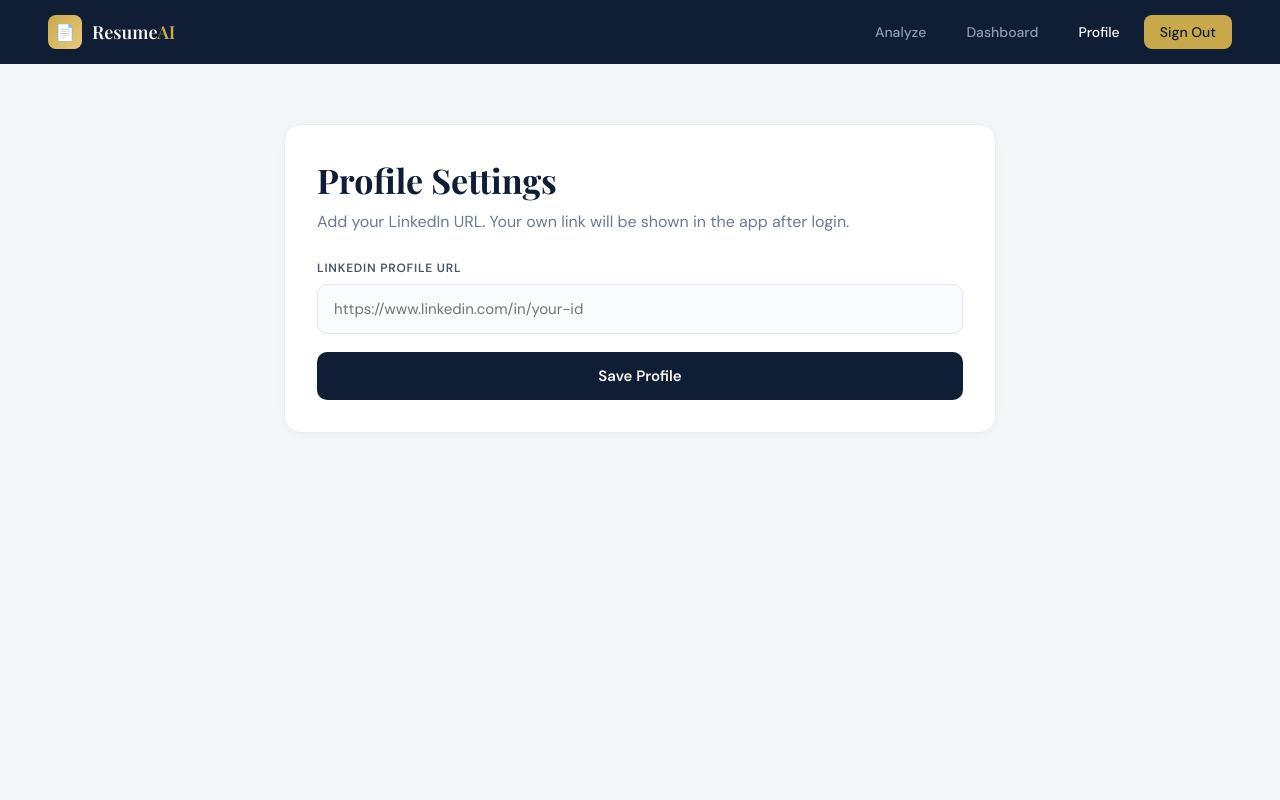
After one commit to anandkundurthi/ai-resume-analyzer, a FastAPI app: template app/templates/profile.html in a window 1280 px wide. The commit adds this page. Run offline with FastAPI, Linux system fonts and the light colour scheme; the template is opened without the code that fills it, so the values that code supplies are empty.

Commit message:
Make LinkedIn link user-specific with profile settings

```diff
--- a/app/main.py
+++ b/app/main.py
@@ -20,6 +20,19 @@ templates = Jinja2Templates(directory="app/templates")
 
 ALL_SKILLS = skills["technical"] + skills["soft_skills"] + skills["tools"] + skills["business"]
 
+
+def normalize_linkedin_url(url: str):
+    if not url:
+        return None
+    cleaned = url.strip()
+    if not cleaned:
+        return None
+    if "linkedin.com" not in cleaned.lower():
+        return None
+    if not cleaned.startswith("http://") and not cleaned.startswith("https://"):
+        cleaned = f"https://{cleaned}"
+    return cleaned
+
 @app.get("/")
 def root():
     return RedirectResponse("/login", status_code=303)
@@ -34,18 +47,28 @@ def login(request: Request, email: str = Form(...), password: str = Form(...), d
     if not user or password != user.hashed_password:
         return templates.TemplateResponse("login.html", {"request": request, "error": "Invalid credentials"})
     request.session["user"] = user.email
+    request.session["linkedin_url"] = user.linkedin_url
     return RedirectResponse("/upload", status_code=303)
 
 @app.get("/register", response_class=HTMLResponse)
 def register_page(request: Request):
-    return templates.TemplateResponse("register.html", {"request": request})
+    return templates.TemplateResponse("register.html", {"request": request, "linkedin_url": ""})
 
 @app.post("/register")
-def register(request: Request, email: str = Form(...), password: str = Form(...), db: Session = Depends(get_db)):
+def register(
+    request: Request,
+    email: str = Form(...),
+    password: str = Form(...),
+    linkedin_url: str = Form(""),
+    db: Session = Depends(get_db),
+):
     existing_user = db.query(User).filter(User.email == email).first()
     if existing_user:
-        return templates.TemplateResponse("register.html", {"request": request, "error": "User already exists"})
-    new_user = User(email=email, hashed_password=password)
+        return templates.TemplateResponse("register.html", {"request": request, "error": "User already exists", "linkedin_url": linkedin_url})
+    normalized_linkedin = normalize_linkedin_url(linkedin_url)
+    if linkedin_url.strip() and not normalized_linkedin:
+        return templates.TemplateResponse("register.html", {"request": request, "error": "Enter a valid LinkedIn URL", "linkedin_url": linkedin_url})
+    new_user = User(email=email, hashed_password=password, linkedin_url=normalized_linkedin)
     db.add(new_user)
     db.commit()
     return RedirectResponse("/login", status_code=303)
@@ -54,7 +77,7 @@ def register(request: Request, email: str = Form(...), password: str = Form(...)
 def upload_page(request: Request):
     if not request.session.get("user"):
         return RedirectResponse("/login", status_code=303)
-    return templates.TemplateResponse("index.html", {"request": request})
+    return templates.TemplateResponse("index.html", {"request": request, "linkedin_url": request.session.get("linkedin_url")})
 
 @app.post("/analyze/", response_class=HTMLResponse)
 async def analyze_resume(request: Request, resume: UploadFile = File(...), job_description: str = Form(...), db: Session = Depends(get_db)):
@@ -65,11 +88,11 @@ async def analyze_resume(request: Request, resume: UploadFile = File(...), job_d
     try:
         resume_text = extract_text_from_upload(resume)
     except ValueError as e:
-        return templates.TemplateResponse("index.html", {"request": request, "error": str(e)})
+        return templates.TemplateResponse("index.html", {"request": request, "error": str(e), "linkedin_url": request.session.get("linkedin_url")})
     except Exception:
-        return templates.TemplateResponse("index.html", {"request": request, "error": "Could not read this document. Try another file format or a cleaner document."})
+        return templates.TemplateResponse("index.html", {"request": request, "error": "Could not read this document. Try another file format or a cleaner document.", "linkedin_url": request.session.get("linkedin_url")})
     if not resume_text:
-        return templates.TemplateResponse("index.html", {"request": request, "error": "Could not read document content"})
+        return templates.TemplateResponse("index.html", {"request": request, "error": "Could not read document content", "linkedin_url": request.session.get("linkedin_url")})
     cleaned_resume = clean_text(resume_text)
     cleaned_jd = clean_text(job_description)
     similarity_score, matched_skills, missing_skills = calculate_similarity(cleaned_resume, cleaned_jd, ALL_SKILLS)
@@ -95,6 +118,7 @@ async def analyze_resume(request: Request, resume: UploadFile = File(...), job_d
             "suggestions": suggestions,
             "action_plan": action_plan,
             "user": user_email,
+            "linkedin_url": request.session.get("linkedin_url"),
         },
     )
 
@@ -109,7 +133,43 @@ def dashboard(request: Request, db: Session = Depends(get_db)):
     analyses = db.query(Analysis).filter(Analysis.user_id == user.id).all()
     total_scans = len(analyses)
     avg_score = int(sum(a.score or 0 for a in analyses) / total_scans) if total_scans > 0 else 0
-    return templates.TemplateResponse("dashboard.html", {"request": request, "analyses": analyses, "total_scans": total_scans, "avg_score": avg_score, "user": user_email})
+    return templates.TemplateResponse(
+        "dashboard.html",
+        {
+            "request": request,
+            "analyses": analyses,
+            "total_scans": total_scans,
+            "avg_score": avg_score,
+            "user": user_email,
+            "linkedin_url": user.linkedin_url,
+        },
+    )
+
+
+@app.get("/profile", response_class=HTMLResponse)
+def profile_page(request: Request, db: Session = Depends(get_db)):
+    if not request.session.get("user"):
+        return RedirectResponse("/login", status_code=303)
+    user = db.query(User).filter(User.email == request.session["user"]).first()
+    if not user:
+        return RedirectResponse("/login", status_code=303)
+    return templates.TemplateResponse("profile.html", {"request": request, "linkedin_url": user.linkedin_url, "saved": False})
+
+
+@app.post("/profile", response_class=HTMLResponse)
+def update_profile(request: Request, linkedin_url: str = Form(""), db: Session = Depends(get_db)):
+    if not request.session.get("user"):
+        return RedirectResponse("/login", status_code=303)
+    user = db.query(User).filter(User.email == request.session["user"]).first()
+    if not user:
+        return RedirectResponse("/login", status_code=303)
+    normalized_linkedin = normalize_linkedin_url(linkedin_url)
+    if linkedin_url.strip() and not normalized_linkedin:
+        return templates.TemplateResponse("profile.html", {"request": request, "linkedin_url": user.linkedin_url, "saved": False, "error": "Enter a valid LinkedIn URL"})
+    user.linkedin_url = normalized_linkedin
+    db.commit()
+    request.session["linkedin_url"] = user.linkedin_url
+    return templates.TemplateResponse("profile.html", {"request": request, "linkedin_url": user.linkedin_url, "saved": True})
 
 @app.get("/logout")
 def logout(request: Request):
--- a/app/templates/dashboard.html
+++ b/app/templates/dashboard.html
@@ -67,7 +67,10 @@
     <div class="nav-links">
         <a href="/upload" class="nav-link">Analyze</a>
         <a href="/dashboard" class="nav-link active">Dashboard</a>
-        <a href="https://www.linkedin.com/in/anandkundurthi" class="nav-link" target="_blank" rel="noopener noreferrer">LinkedIn</a>
+        <a href="/profile" class="nav-link">Profile</a>
+        {% if linkedin_url %}
+        <a href="{{ linkedin_url }}" class="nav-link" target="_blank" rel="noopener noreferrer">LinkedIn</a>
+        {% endif %}
         <a href="/logout" class="nav-logout">Sign Out</a>
     </div>
 </nav>
--- a/app/templates/index.html
+++ b/app/templates/index.html
@@ -56,7 +56,10 @@
     <div class="nav-links">
         <a href="/upload" class="nav-link active">Analyze</a>
         <a href="/dashboard" class="nav-link">Dashboard</a>
-        <a href="https://www.linkedin.com/in/anandkundurthi" class="nav-link" target="_blank" rel="noopener noreferrer">LinkedIn</a>
+        <a href="/profile" class="nav-link">Profile</a>
+        {% if linkedin_url %}
+        <a href="{{ linkedin_url }}" class="nav-link" target="_blank" rel="noopener noreferrer">LinkedIn</a>
+        {% endif %}
         <a href="/logout" class="nav-logout">Sign Out</a>
     </div>
 </nav>
--- a/app/templates/login.html
+++ b/app/templates/login.html
@@ -39,9 +39,6 @@
         .register-link { text-align: center; font-size: 14px; color: #6b7a90; }
         .register-link a { color: var(--navy); font-weight: 600; text-decoration: none; border-bottom: 2px solid var(--gold); padding-bottom: 1px; }
         .register-link a:hover { color: var(--gold); }
-        .profile-link { text-align: center; margin-top: 12px; font-size: 13px; color: #8a9bb5; }
-        .profile-link a { color: var(--navy); text-decoration: none; font-weight: 500; }
-        .profile-link a:hover { color: var(--gold); }
         @keyframes fadeUp { from { opacity: 0; transform: translateY(20px); } to { opacity: 1; transform: translateY(0); } }
         @media (max-width: 900px) { .left-panel { display: none; } .right-panel { width: 100%; } }
     </style>
@@ -72,7 +69,6 @@
         </form>
         <div class="divider">or</div>
         <div class="register-link">Don't have an account? <a href="/register">Create one free</a></div>
-        <div class="profile-link">Connect with developer: <a href="https://www.linkedin.com/in/anandkundurthi" target="_blank" rel="noopener noreferrer">LinkedIn</a></div>
     </div>
 </div>
 </body>
--- /dev/null
+++ b/app/templates/profile.html
@@ -0,0 +1,62 @@
+<!DOCTYPE html>
+<html lang="en">
+<head>
+    <meta charset="UTF-8">
+    <meta name="viewport" content="width=device-width, initial-scale=1.0">
+    <title>Profile Settings — ResumeAI</title>
+    <link href="https://fonts.googleapis.com/css2?family=Playfair+Display:wght@600;700&family=DM+Sans:wght@300;400;500;600&display=swap" rel="stylesheet">
+    <style>
+        *, *::before, *::after { box-sizing: border-box; margin: 0; padding: 0; }
+        :root { --navy: #0f1e35; --navy-light: #1e3a5f; --gold: #c9a84c; --gold-light: #e8c97a; --white: #f8f6f1; --muted: #8a9bb5; --bg: #f4f6f9; }
+        body { font-family: 'DM Sans', sans-serif; background: var(--bg); color: var(--navy); min-height: 100vh; }
+        nav { background: var(--navy); padding: 0 48px; height: 64px; display: flex; align-items: center; justify-content: space-between; }
+        .brand { display: flex; align-items: center; gap: 10px; text-decoration: none; }
+        .brand-icon { width: 34px; height: 34px; background: linear-gradient(135deg, var(--gold), var(--gold-light)); border-radius: 8px; display: flex; align-items: center; justify-content: center; font-size: 16px; }
+        .brand-name { font-family: 'Playfair Display', serif; font-size: 18px; color: var(--white); }
+        .brand-name span { color: var(--gold); }
+        .nav-links { display: flex; align-items: center; gap: 8px; }
+        .nav-link { text-decoration: none; padding: 8px 16px; border-radius: 8px; font-size: 14px; font-weight: 500; color: var(--muted); transition: all 0.2s; }
+        .nav-link:hover { color: var(--white); background: rgba(255,255,255,0.07); }
+        .nav-link.active { color: var(--white); }
+        .nav-logout { text-decoration: none; padding: 8px 16px; border-radius: 8px; font-size: 14px; font-weight: 500; color: var(--navy); background: var(--gold); transition: all 0.2s; }
+        .nav-logout:hover { background: var(--gold-light); }
+        main { max-width: 760px; margin: 0 auto; padding: 60px 24px; }
+        .card { background: white; border-radius: 16px; padding: 32px; border: 1px solid #e8edf5; box-shadow: 0 1px 8px rgba(15,30,53,0.04); }
+        h1 { font-family: 'Playfair Display', serif; font-size: 34px; margin-bottom: 8px; }
+        p { color: #6b7a90; margin-bottom: 28px; }
+        label { display: block; font-size: 12px; font-weight: 600; color: #4a5568; text-transform: uppercase; letter-spacing: 0.8px; margin-bottom: 8px; }
+        input { width: 100%; padding: 14px 16px; border: 1.5px solid #e2e8f0; border-radius: 10px; font-family: 'DM Sans', sans-serif; font-size: 15px; color: var(--navy); background: #fafbfc; transition: all 0.2s ease; outline: none; margin-bottom: 18px; }
+        input:focus { border-color: var(--gold); background: #fff; box-shadow: 0 0 0 4px rgba(201,168,76,0.1); }
+        .btn-primary { width: 100%; padding: 14px; background: var(--navy); color: var(--white); border: none; border-radius: 10px; font-family: 'DM Sans', sans-serif; font-size: 15px; font-weight: 600; cursor: pointer; }
+        .btn-primary:hover { background: var(--navy-light); }
+        .status { border-radius: 10px; padding: 10px 14px; font-size: 13px; margin-bottom: 16px; }
+        .status.ok { background: #f0fdf4; border: 1px solid #bbf7d0; color: #166534; }
+        .status.error { background: #fff0f0; border: 1px solid #fca5a5; color: #dc2626; }
+    </style>
+</head>
+<body>
+<nav>
+    <a href="/upload" class="brand"><div class="brand-icon">📄</div><div class="brand-name">Resume<span>AI</span></div></a>
+    <div class="nav-links">
+        <a href="/upload" class="nav-link">Analyze</a>
+        <a href="/dashboard" class="nav-link">Dashboard</a>
+        <a href="/profile" class="nav-link active">Profile</a>
+        {% if linkedin_url %}<a href="{{ linkedin_url }}" class="nav-link" target="_blank" rel="noopener noreferrer">LinkedIn</a>{% endif %}
+        <a href="/logout" class="nav-logout">Sign Out</a>
+    </div>
+</nav>
+<main>
+    <div class="card">
+        <h1>Profile Settings</h1>
+        <p>Add your LinkedIn URL. Your own link will be shown in the app after login.</p>
+        {% if saved %}<div class="status ok">LinkedIn profile saved successfully.</div>{% endif %}
+        {% if error %}<div class="status error">{{ error }}</div>{% endif %}
+        <form method="post">
+            <label>LinkedIn Profile URL</label>
+            <input type="url" name="linkedin_url" placeholder="https://www.linkedin.com/in/your-id" value="{{ linkedin_url or '' }}">
+            <button type="submit" class="btn-primary">Save Profile</button>
+        </form>
+    </div>
+</main>
+</body>
+</html>
--- a/app/templates/register.html
+++ b/app/templates/register.html
@@ -42,9 +42,6 @@
         .login-link { text-align: center; font-size: 14px; color: #6b7a90; }
         .login-link a { color: var(--navy); font-weight: 600; text-decoration: none; border-bottom: 2px solid var(--gold); padding-bottom: 1px; }
         .login-link a:hover { color: var(--gold); }
-        .profile-link { text-align: center; margin-top: 12px; font-size: 13px; color: #8a9bb5; }
-        .profile-link a { color: var(--navy); text-decoration: none; font-weight: 500; }
-        .profile-link a:hover { color: var(--gold); }
         @keyframes fadeUp { from { opacity: 0; transform: translateY(20px); } to { opacity: 1; transform: translateY(0); } }
         @media (max-width: 900px) { .left-panel { display: none; } .right-panel { width: 100%; } }
     </style>
@@ -70,12 +67,12 @@
         {% if error %}<div class="error-box">⚠ {{ error }}</div>{% endif %}
         <form method="post">
             <div class="form-group"><label>Email Address</label><input type="email" name="email" placeholder="you@example.com" required></div>
+            <div class="form-group"><label>LinkedIn Profile (Optional)</label><input type="url" name="linkedin_url" placeholder="https://www.linkedin.com/in/your-id" value="{{ linkedin_url or '' }}"></div>
             <div class="form-group"><label>Password</label><input type="password" name="password" placeholder="Create a strong password" required><p class="password-hint">At least 8 characters recommended</p></div>
             <button type="submit" class="btn-primary">Create Account →</button>
         </form>
         <div class="divider">or</div>
         <div class="login-link">Already have an account? <a href="/login">Sign in</a></div>
-        <div class="profile-link">Connect with developer: <a href="https://www.linkedin.com/in/anandkundurthi" target="_blank" rel="noopener noreferrer">LinkedIn</a></div>
     </div>
 </div>
 </body>
--- a/app/templates/result.html
+++ b/app/templates/result.html
@@ -88,7 +88,10 @@
     <div class="nav-links">
         <a href="/upload" class="nav-link">Analyze</a>
         <a href="/dashboard" class="nav-link">Dashboard</a>
-        <a href="https://www.linkedin.com/in/anandkundurthi" class="nav-link" target="_blank" rel="noopener noreferrer">LinkedIn</a>
+        <a href="/profile" class="nav-link">Profile</a>
+        {% if linkedin_url %}
+        <a href="{{ linkedin_url }}" class="nav-link" target="_blank" rel="noopener noreferrer">LinkedIn</a>
+        {% endif %}
         <a href="/logout" class="nav-logout">Sign Out</a>
     </div>
 </nav>
```
Also changed, not shown: app/auth_db.py (+10 -12 lines).
